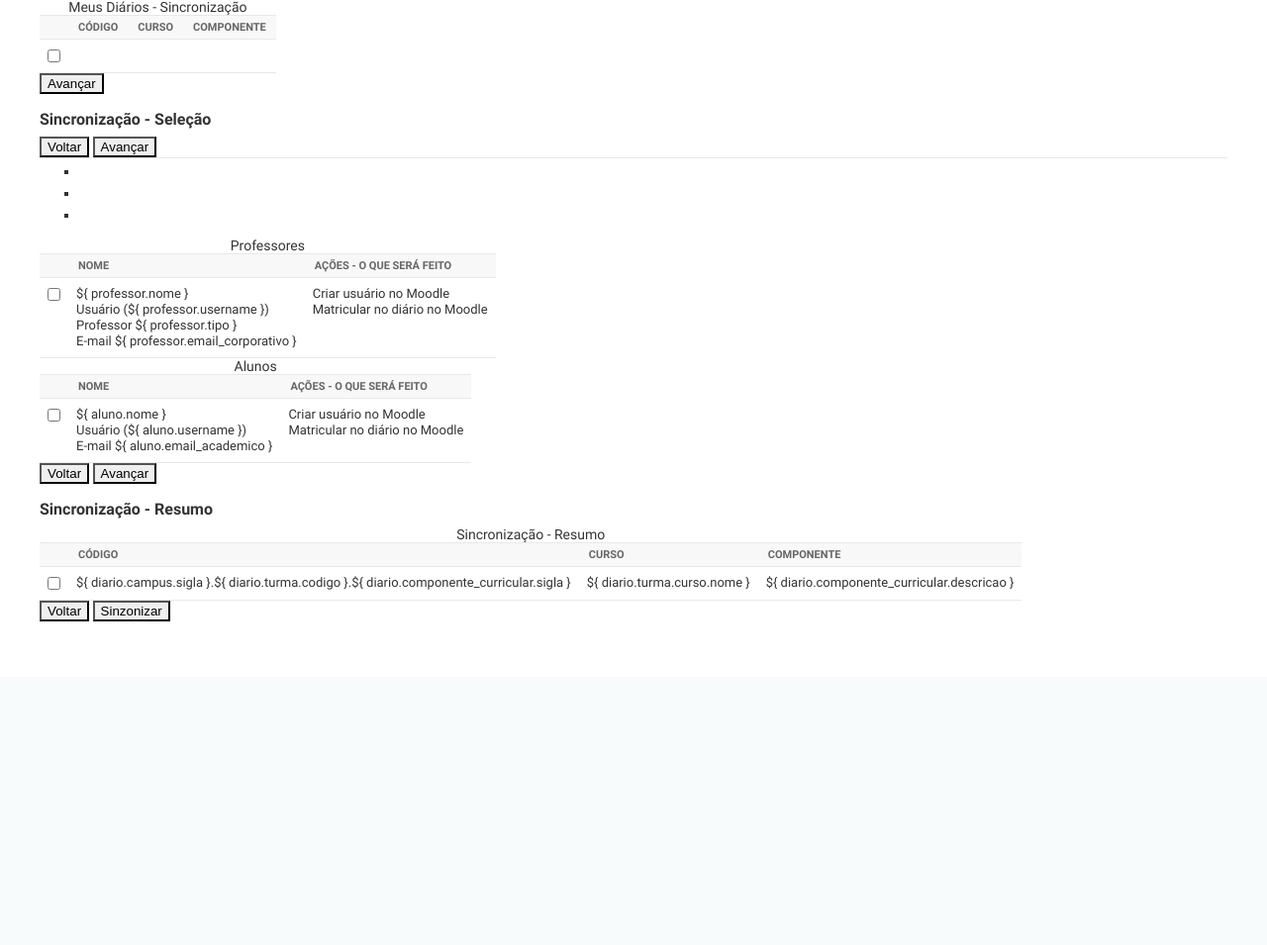
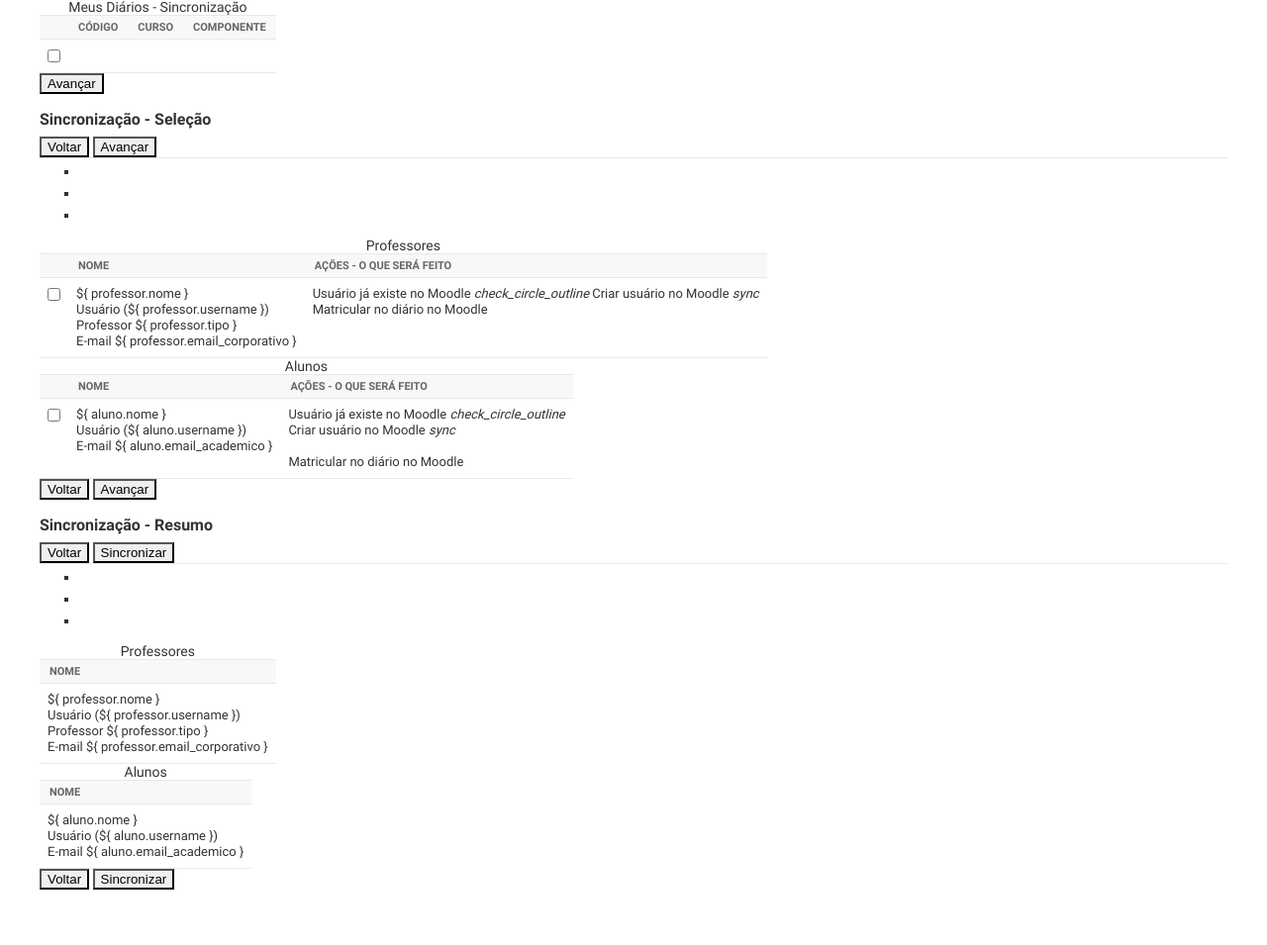
Before and after one commit to CoticEaDIFRN/app_integrador_moodle_suap, a Django app: page /sincronizacao in a window 1280 px wide. Shown: the part 212-1167 px from the top of the page at 99% size. Before the commit the page ends 840 px from the top, so only its background shows below. Run offline with Django 3.2, Linux system fonts and the light colour scheme.

Commit message:
Ajuste para integração.

```diff
--- a/requirements.txt
+++ b/requirements.txt
@@ -1,6 +1,6 @@
 django==2.1.1
 psycopg2-binary==2.7.5
-ege-django-theme==0.3.6
+ege-django-theme==0.3.7
 
 #dev
 django-extensions==2.1.2
--- a/sincronizacao/templates/sincronizacao.html
+++ b/sincronizacao/templates/sincronizacao.html
@@ -63,7 +63,14 @@
                                 E-mail ${ professor.email_corporativo } <br>
                             </td>
                             <td>
-                                Criar usuário no Moodle<br>
+                                <span v-if="professor.exist_in_moodle">
+                                    Usuário já existe no Moodle <i class="material-icons">check_circle_outline</i>
+                                </span>
+                                <span v-else="professor.exist_in_moodle">
+                                    Criar usuário no Moodle <i class="material-icons">sync</i>
+                                </span>
+                                <br>
+
                                 Matricular no diário no Moodle
                             </td>
                         </tr>
@@ -88,7 +95,13 @@
                                 E-mail ${ aluno.email_academico } <br>
                             </td>
                             <td>
-                                Criar usuário no Moodle<br>
+                                <div v-if="aluno.exist_in_moodle == true">
+                                    Usuário já existe no Moodle <i class="material-icons">check_circle_outline</i>
+                                </div>
+                                <div v-else>
+                                    Criar usuário no Moodle <i class="material-icons">sync</i>
+                                </div>
+                                <br>
                                 Matricular no diário no Moodle
                             </td>
                         </tr>
@@ -103,27 +116,59 @@
 
         <div class="col-11" v-show="passo == 3">
             <h2>Sincronização - Resumo</h2>
+
+            <button class="btn btn-default" @click="navegar(2)">Voltar</button>
+            <button class="btn btn-primary" @click="navegar(2)">Sincronizar</button>
+
+            <div v-for="diario in listaSincronizacao">
+                <hr>
+                <ul class="text-left">
+                    <li v-text="diario.campus.sigla + '.' + diario.turma.codigo + '.' + diario.componente_curricular.sigla"></li>
+                    <li v-text="diario.turma.curso.nome"></li>
+                    <li v-text="diario.componente_curricular.descricao"></li>
+                </ul>
+
                 <table class="table table-striped talocalhostble-hover text-left">
-                <caption>Sincronização - Resumo</caption>
+                    <caption>Professores</caption>
                     <thead>
                         <tr>
-                        <th></th>
-                        <th>Código</th>
-                        <th>Curso</th>
-                        <th>Componente</th>
+                            <th>Nome</th>
                         </tr>
                     </thead>
                     <tbody>
-                    <tr v-for="diario in selecionados">
-                        <td><input type="checkbox"></td>
-                        <td>${ diario.campus.sigla }.${ diario.turma.codigo }.${ diario.componente_curricular.sigla }</td>
-                        <td>${ diario.turma.curso.nome }</td>
-                        <td>${ diario.componente_curricular.descricao }</td>
+                        <tr v-for="professor in diario.professores">
+                            <td>
+                                ${ professor.nome } <br>
+                                Usuário (${ professor.username }) <br>
+                                Professor ${ professor.tipo } <br>
+                                E-mail ${ professor.email_corporativo } <br>
+                            </td>
                         </tr>
                     </tbody>
                 </table>
+
+                <table class="table table-striped talocalhostble-hover text-left">
+                    <caption>Alunos</caption>
+                    <thead>
+                        <tr>
+                            <th>Nome</th>
+                        </tr>
+                    </thead>
+                    <tbody>
+                        <tr v-for="aluno in diario.alunos">
+                            <td>
+                                ${ aluno.nome } <br>
+                                Usuário (${ aluno.username }) <br>
+                                E-mail ${ aluno.email_academico } <br>
+                            </td>
+                        </tr>
+                    </tbody>
+                </table>
+
+            </div>
+
             <button class="btn btn-default" @click="navegar(2)">Voltar</button>
-            <button class="btn btn-primary" @click="navegar(3)">Sinzonizar</button>
+            <button class="btn btn-primary" @click="navegar(2)">Sincronizar</button>
         </div>
 
     </div>
@@ -142,7 +187,7 @@
                 cod: 1,
                 diarios: {},
                 selecionados: {},
-                paraSincronizacao: {}
+                listaSincronizacao: {},
             },
             created() {
                 this.getDiarios();
@@ -166,43 +211,117 @@
                             'http://localhost:8000/integracao/api/v1/suap/matriculados',
                             {params: { diario: diario }}
                         ).then(response => {
+                            // coleta dados do moodle para os professores
+                            for (i = 0; i < response.body.data.professores.length; i++) {
+                                this.getStatusUsuarioMoodle(response.body.data.professores[i].username, response.body.data.professores[i]);
+                            }
+                            // coleta dados do moodle para os professores
+                            for (i = 0; i < response.body.data.alunos.length; i++) {
+                                this.getStatusUsuarioMoodle(response.body.data.alunos[i].username, response.body.data.alunos[i]);
+                            }
                             this.selecionados[diario] = response.body.data;
                         });
                     } else {
                         delete this.selecionados[diario];
                     }
                 },
+                getStatusUsuarioMoodle(username, obj) {
+                    this.$http.get(
+                            'http://localhost:8000/integracao/api/v1/moodle/buscar_usuario',
+                            { params: { username: username } }
+                        ).then(response => {
+                            if(response.body.data == null) {
+                                obj.exist_in_moodle = false;
+                            } else {
+                                obj.exist_in_moodle = true;
+                            }
+                        });
+                },
                 setProfessorParaSincronizacao(index, diario, professor, event) {
                     if (event.target.checked == true) {
                         this.checkDiarioParaSincronizacao(index, diario);
-                        this.paraSincronizacao[index]['professores'][professor.id] = professor;
+                        this.listaSincronizacao[index]['professores'][professor.id] = this.getObjProfessor(professor);
                     } else {
-                        delete this.paraSincronizacao[index]['professores'][professor.id];
+                        delete this.listaSincronizacao[index]['professores'][professor.id];
                         this.clearDiarioParaSincronizacao(index);
                     }
                 },
                 setAlunoParaSincronizacao(index, diario, aluno, event) {
                     if (event.target.checked == true) {
                         this.checkDiarioParaSincronizacao(index, diario);
-                        this.paraSincronizacao[index]['alunos'][aluno.id] = aluno;
+                        this.listaSincronizacao[index]['alunos'][aluno.id] = this.getObjAluno(aluno);
                     } else {
-                        delete this.paraSincronizacao[index]['alunos'][aluno.id];
+                        delete this.listaSincronizacao[index]['alunos'][aluno.id];
                         this.clearDiarioParaSincronizacao(index);
                     }
                 },
                 checkDiarioParaSincronizacao(index, diario) {
-                    if(typeof this.paraSincronizacao[index] === 'undefined' ) {
-                        diario.professores = {}
-                        diario.alunos = {}
-                        this.paraSincronizacao[index] = diario;
+                    if(typeof this.listaSincronizacao[index] === 'undefined' ) {
+                        novoDiario = this.getObjDiario(diario);
+                        novoDiario.professores = {};
+                        novoDiario.alunos = {};
+                        this.listaSincronizacao[index] = novoDiario;
                     }
                 },
                 clearDiarioParaSincronizacao(index) {
-                    if (Object.keys(this.paraSincronizacao[index].professores).length === 0
+                    if (Object.keys(this.listaSincronizacao[index].professores).length === 0
                         &&
-                        Object.keys(this.paraSincronizacao[index].alunos).length === 0)
+                        Object.keys(this.listaSincronizacao[index].alunos).length === 0)
                     {
-                        delete this.paraSincronizacao[index];
+                        delete this.listaSincronizacao[index];
+                    }
+                },
+                getObjDiario(diario) {
+                    let obj = new Object();
+                    obj.id = null;
+                    obj.codigo = null;
+                    obj.campus = null
+                    obj.componente_curricular = null
+                    obj.turma = null;
+                    obj.professores = {};
+                    obj.alunos = {};
+
+                    if (typeof diario != undefined ) {
+                        return Object.assign(obj, diario);
+                    } else {
+                        return this.obj;
+                    }
+                },
+                getObjAluno(aluno) {
+                    let obj = new Object();
+                    obj.id = null;
+                    obj.diario_id = null;
+                    obj.email_academico = null
+                    obj.email_secundario = null
+                    obj.nome = null;
+                    obj.polo = { id: null, nome: null };
+                    obj.status = null;
+                    obj.tipo = null;
+                    obj.username = null;
+                    obj.exist_in_moodle = null;
+
+                    if (typeof aluno != undefined ) {
+                        return Object.assign(obj, aluno);
+                    } else {
+                        return obj;
+                    }
+                },
+                getObjProfessor(professor) {
+                    let obj = new Object();
+                    obj.id = null;
+                    obj.diario_id = null;
+                    obj.email_corporativo = null
+                    obj.email_secundario = null
+                    obj.nome = null;
+                    obj.status = null;
+                    obj.tipo = null;
+                    obj.username = null;
+                    obj.exist_in_moodle = null;
+
+                    if (typeof professor != undefined ) {
+                        return Object.assign(obj, professor);
+                    } else {
+                        return obj;
                     }
                 }
             }
```
Lines whose indentation alone changed are shown as unchanged.
